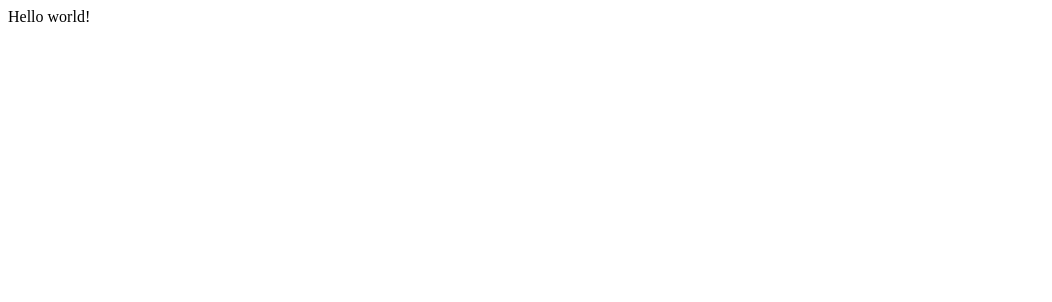
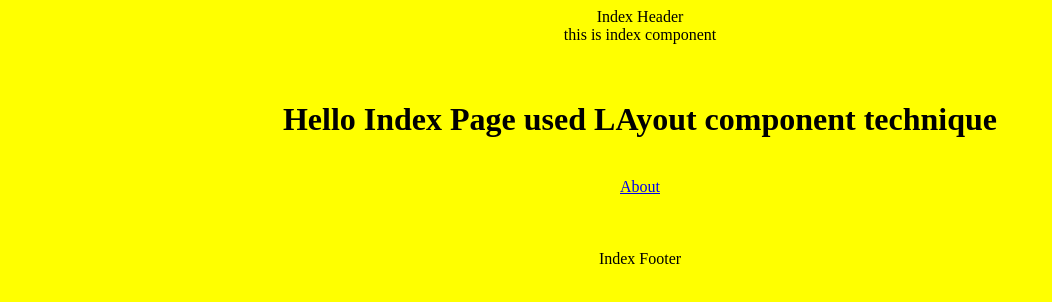
Before and after one commit to wajahatabbas27/Jamstack-Serverless, a Gatsby site: page / in a window 1280 px wide. Shown: the whole page, without its empty margins (0-1052 px from the left). Built offline with nearby package versions, Linux system fonts and the light colour scheme; Gatsby itself is replaced by a stand-in of ours.

Commit message:
completed starting 5 topics from bootcamp repo to learn gatsby

```diff
--- /dev/null
+++ b/gatsby-browser.js
@@ -0,0 +1 @@
+import "./src/styles/global.css"
--- /dev/null
+++ b/src/components/Footer.tsx
@@ -0,0 +1,15 @@
+import React from 'react'
+
+type FooterProps = {
+    footerTitle: string
+}
+
+const Footer = ({ footerTitle }: FooterProps) => {
+    return (
+        <div>
+            {footerTitle}
+        </div>
+    )
+}
+
+export default Footer
--- /dev/null
+++ b/src/components/Header.tsx
@@ -0,0 +1,18 @@
+import React from 'react'
+
+type HeaderProps = {
+    title: string,
+    text?: string
+}
+
+const Header = ({ title, text }: HeaderProps) => {
+    return (
+        <div>
+            {title}
+            <br />
+            {text}
+        </div>
+    )
+}
+
+export default Header
--- /dev/null
+++ b/src/components/Layout.tsx
@@ -0,0 +1,27 @@
+import React, { ReactNode } from 'react'
+import Footer from './Footer'
+import Header from './Header'
+
+type LayoutProps = {
+    children: ReactNode,
+    title: string,
+    text: string,
+    footerTitle: string
+}
+
+const Layout = ({ children, title, text, footerTitle }: LayoutProps) => {
+    return (
+        <div>
+            <Header title={title} text={text} />
+            <br />
+            <br />
+            {children}
+            <br />
+            <br />
+            <Footer footerTitle={footerTitle} />
+        </div>
+    )
+}
+
+
+export default Layout
--- /dev/null
+++ b/src/pages/about.module.css
@@ -0,0 +1,4 @@
+.myComponent {
+  background-color: black;
+  color: white;
+}
--- a/src/pages/index.js
+++ b/src/pages/index.js
@@ -1,5 +1,21 @@
+import { Link } from "gatsby"
 import React from "react"
+//import Footer from "../components/Footer"
+//import Header from "../components/Header"
+import Layout from "../components/Layout"
 
 export default function Home() {
-  return <div>Hello world!</div>
+  return (
+    <div>
+      <Layout title="Index Header" text="this is index component" footerTitle="Index Footer">
+
+        <h1>Hello Index Page used LAyout component technique</h1>
+        <br />
+        <Link to="/about">About</Link>
+        <br />
+        <br />
+
+      </Layout>
+    </div>
+  )
 }
--- /dev/null
+++ b/src/styles/global.css
@@ -0,0 +1,6 @@
+body {
+  background-color: yellow;
+  align-items: center;
+  justify-content: center;
+  text-align: center;
+}
```
Also changed, not shown: src/pages/about.js (added, +26 -0 lines).
